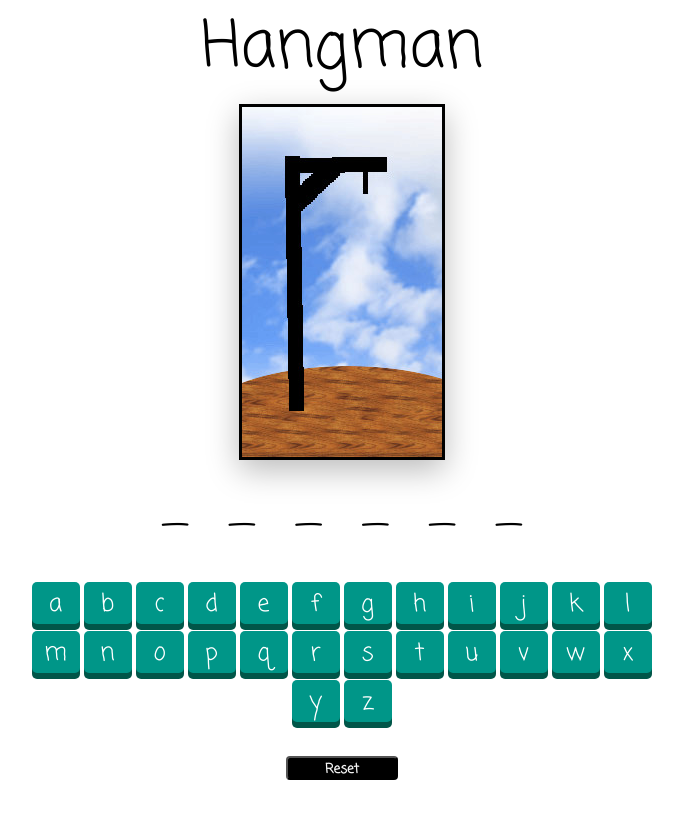
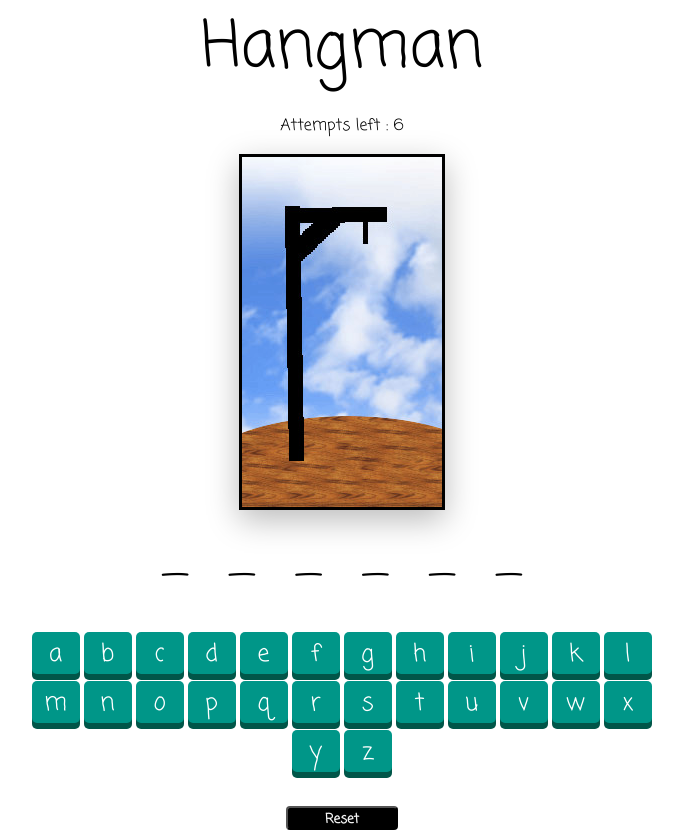
Before and after one commit to halakhellow/hangman, a React (Create React App) app: page / in a window 1280 px wide. Shown: the top 830 px of the page, without its empty margins (298-981 px from the left). Before the commit the page ends 800 px from the top, so only its background shows below. Built offline with nearby package versions, Linux system fonts and the light colour scheme.

Commit message:
add number of attempts left

```diff
--- a/src/Hangman.js
+++ b/src/Hangman.js
@@ -60,6 +60,7 @@ class Hangman extends Component {
     return (
       <div className="Hangman">
         <h1>Hangman</h1>
+        <p>Attempts left : {this.props.maxWrong - this.state.nWrong}</p>
         <img src={this.props.images[this.state.nWrong]} />
         <p className="Hangman-word">
           {this.state.nWrong === this.props.maxWrong
```
